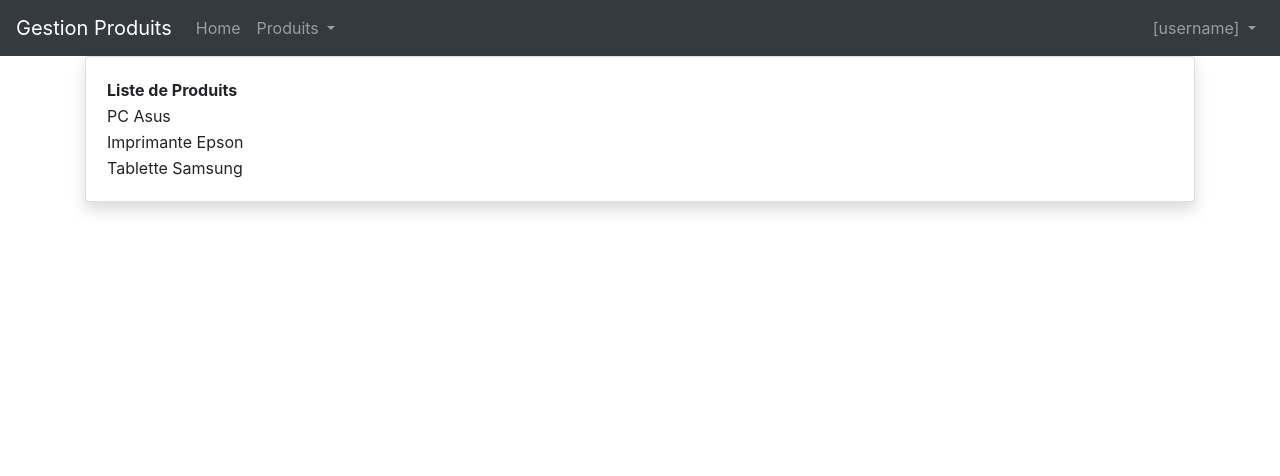
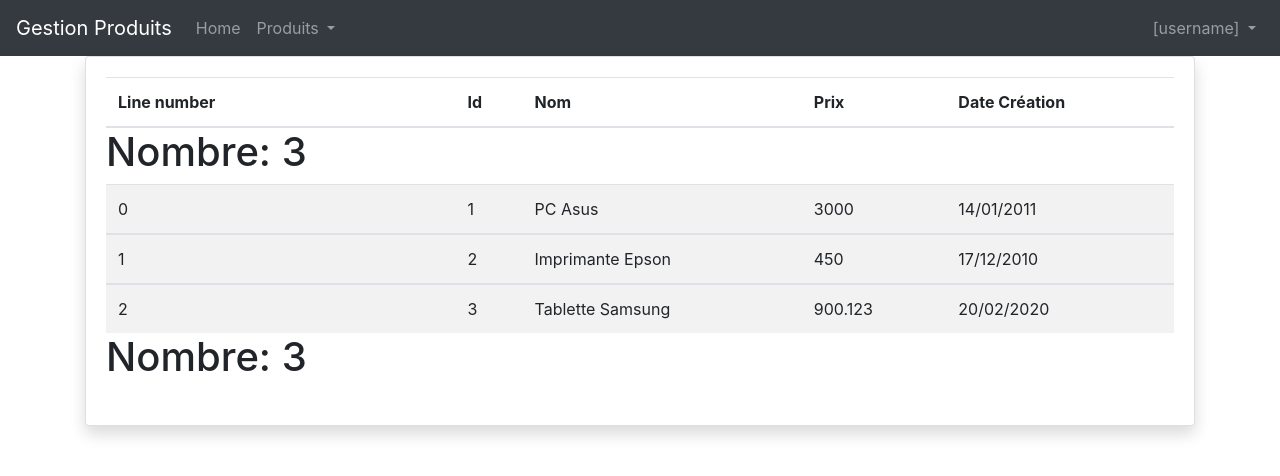
Before and after one commit to thierryfotso/angular-product, an Angular app: page /products in a window 1280 px wide. Shown: the top 476 px of the page. Built offline with nearby package versions, Linux system fonts and the light colour scheme.

Commit message:
- introduction of class Product - introduction loop for with option

```diff
--- /dev/null
+++ b/src/app/model/product.model.ts
@@ -0,0 +1,6 @@
+export class Product {
+  productId?: number;
+  productName?: string;
+  productPrice?: number;
+  creationDate?: Date;
+}
--- a/src/app/products/products.component.html
+++ b/src/app/products/products.component.html
@@ -1,18 +1,38 @@
 <div class="container">
   <div class="card shadow mb-4">
     <div class="card-body">
-      <table>
-        <thead>
-          <tr>
-            <th>Liste de Produits</th>
-          </tr>
-        </thead>
-        @for (product of products; track product) {
+      <table class="table table-striped">
+        @if(products.length!=0)
+        {
+          <thead>
+              <tr>
+                <th>Line number</th>
+                <th>Id</th>
+                <th>Nom</th>
+                <th>Prix</th>
+                <th>Date Création</th>
+              </tr>
+          </thead>
+        }
+        @for (product of products; track product; let index=$index; let nbr=$count; let first = $first; let last= $last){
+          @if(first){
+            <h1>Nombre: {{nbr}}</h1>
+          }
           <tbody>
             <tr>
-              <td>{{product}}</td>
+              <td>{{index}}</td>
+              <td>{{product.productId}}</td>
+              <td>{{product.productName}}</td>
+              <td>{{product.productPrice}}</td>
+              <td>{{product.creationDate | date:'dd/MM/yyyy' }}</td>
             </tr>
           </tbody>
+          @if(last){
+            <h1>Nombre: {{nbr}}</h1>
+          }
+          }
+          @empty {
+            <h1>Aucun produit trouvé</h1>
           }
       </table>
     </div>
--- a/src/app/products/products.component.ts
+++ b/src/app/products/products.component.ts
@@ -1,18 +1,42 @@
 import { CommonModule } from '@angular/common';
 import { Component, OnInit } from '@angular/core';
+import { Product } from '../model/product.model';
 
 @Component({
   selector: 'app-products',
-  standalone:true,
-  imports:[],
+  standalone: true,
+  imports: [CommonModule],
   templateUrl: './products.component.html',
   styleUrl: './products.component.css',
 })
 export class ProductsComponent implements OnInit {
-  products: string[];
+  products: Product[];
 
   constructor() {
-    this.products = ['PC Asus', 'Imprimante Epson', 'Tablette Samsung'];
+    this.products = [
+      {
+        productId:1,
+        productName:'PC Asus',
+        productPrice: 3000,
+        creationDate: new Date("01/14/2011")
+      },
+      {
+        productId:2,
+        productName:"Imprimante Epson",
+        productPrice:450,
+        creationDate: new Date("12/17/2010"),
+      },
+      {
+        productId:3,
+        productName:"Tablette Samsung",
+        productPrice:900.123,
+        creationDate: new Date("02/20/2020"),
+      }
+    ];
   }
-  ngOnInit(): void {}
+
+  ngOnInit(): void {
+
+  }
+
 }
```
